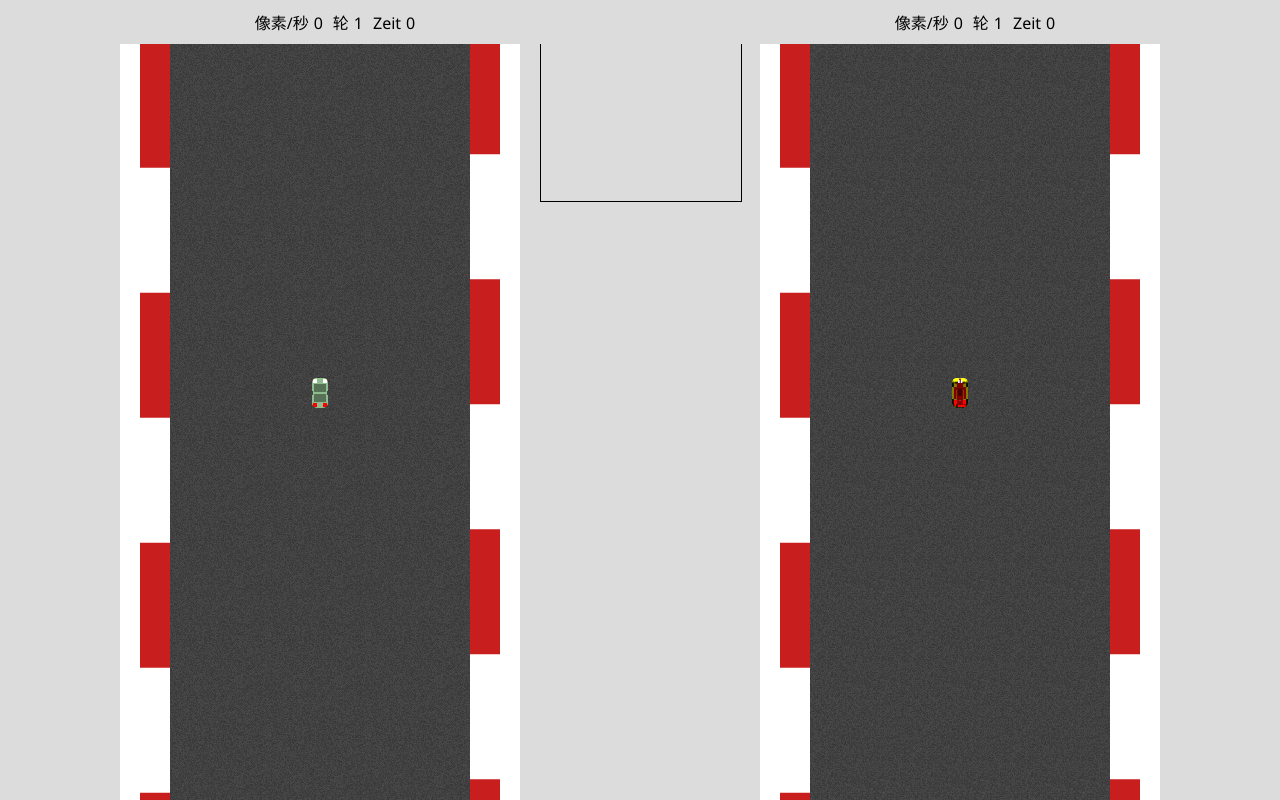
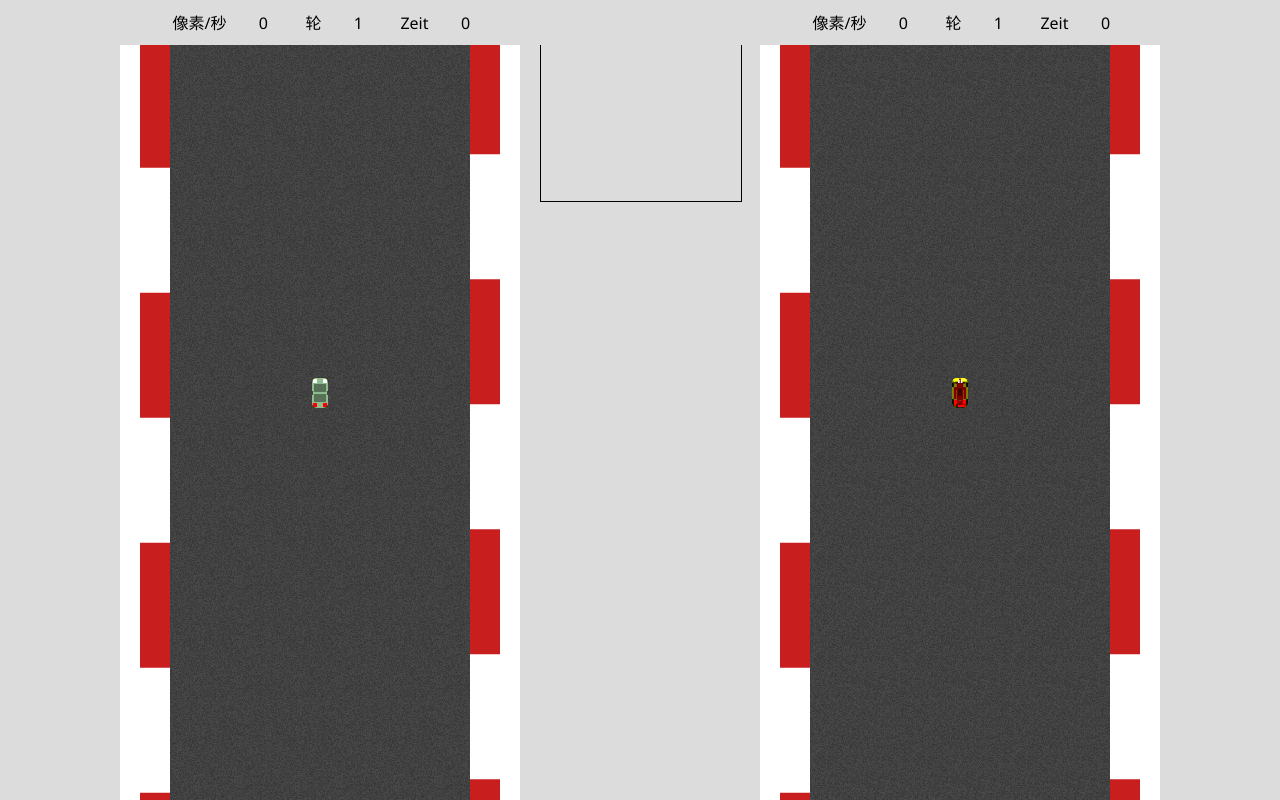
Before and after one commit to lilienthal499/jracer, a website: page index.html in a window 1280 px wide. Drawn offline with Linux system fonts and the light colour scheme.

Commit message:
Extract HeadUpDisplay to separate module with semantic HTML
- Move HeadUpDisplay from view.js to new headupdisplay.js module
- Use proper semantic HTML: <label> with htmlFor + <input readonly>
- Add createCachedValueSetter() for input.value updates (avoids unnecessary DOM writes)
- Pass playerId parameter to generate unique IDs (avoids duplicate IDs in split-screen)
- Apply DRY principle with createField() helper function
- Update CSS to style readonly inputs (transparent background, no border)
- Update application.js imports

```diff
--- a/css/style.css
+++ b/css/style.css
@@ -63,6 +63,15 @@ body {
   padding-left: 10px;
 }
 
+.headupdisplay input {
+  width: 60px;
+  text-align: center;
+  border: none;
+  background-color: transparent;
+  font-family: inherit;
+  font-size: inherit;
+}
+
 .car {
   position: absolute;
   bottom: 0px;
--- a/js/application.js
+++ b/js/application.js
@@ -6,13 +6,8 @@ import { createTrack } from './track.js';
 import { Drawer } from './view/track.js';
 import { MovingCar, StaticCar } from './view/car.js';
 import { TireTracks } from './view/tiretracks.js';
-import {
-  HeadUpDisplay,
-  MovingTrack,
-  Screen,
-  SplitScreen,
-  MiniMap
-} from './view/view.js';
+import { HeadUpDisplay } from './view/headupdisplay.js';
+import { MovingTrack, Screen, SplitScreen, MiniMap } from './view/view.js';
 
 export function startup() {
   'use strict';
@@ -39,11 +34,7 @@ export function initializeGame(config, trackData) {
   const physicsEngine = createPhysicsEngine(model);
   physicsEngine.scheduleUpdates(frameManager);
 
-  const track = createTrack(
-    trackData.sections,
-    trackData.gridSize,
-    trackData.trackWidth
-  );
+  const track = createTrack(trackData.sections, trackData.gridSize, trackData.trackWidth);
   model.track = track.getModel();
 
   const carControllers = [];
@@ -69,10 +60,7 @@ export function initializeGame(config, trackData) {
 // Attach keyboard input to car controllers
 export function attachKeyboardControls(carControllers, config) {
   config.players.forEach((player, index) => {
-    const keyboardController = createKeyboardController(
-      player.controls,
-      carControllers[index]
-    );
+    const keyboardController = createKeyboardController(player.controls, carControllers[index]);
 
     document.addEventListener('keydown', keyboardController.getKeyHandler());
     document.addEventListener('keyup', keyboardController.getKeyHandler());
@@ -95,7 +83,7 @@ function startGameUI(config, trackData) {
     });
     const firstCar = model.cars[playerIndex];
     const firstCarView = StaticCar(players[playerIndex].view, firstCar);
-    const headUpDisplayView = HeadUpDisplay({}, firstCar);
+    const headUpDisplayView = HeadUpDisplay({}, firstCar, playerIndex);
 
     // Create canvas for track and tire marks
     const trackCanvas = document.createElement('canvas');
@@ -103,30 +91,15 @@ function startGameUI(config, trackData) {
     trackCanvas.height = model.track.dimensions.height;
 
     // Draw track on canvas
-    Drawer(
-      trackCanvas.getContext('2d'),
-      model.track,
-      config.track.showGrid
-    );
+    Drawer(trackCanvas.getContext('2d'), model.track, config.track.showGrid);
 
     // Set up tire track rendering on same canvas
     const tireTracksView = TireTracks(trackCanvas, model.cars);
     frameManager.addSubFrameListener(tireTracksView.update);
 
     carViews.push(MovingCar(players[playerIndex].view, firstCar));
-    const trackView = MovingTrack(
-      trackData,
-      firstCar,
-      carViews,
-      trackCanvas
-    );
-    return Screen(
-      players[playerIndex].view,
-      trackView,
-      firstCarView,
-      firstCar,
-      headUpDisplayView
-    );
+    const trackView = MovingTrack(trackData, firstCar, carViews, trackCanvas);
+    return Screen(players[playerIndex].view, trackView, firstCarView, firstCar, headUpDisplayView);
   }
 
   screens.push(createScreenView(config.players, 0));
--- /dev/null
+++ b/js/view/headupdisplay.js
@@ -0,0 +1,48 @@
+import { createCachedValueSetter } from './view.js';
+
+/**
+ * Head-Up Display component showing speed, lap count, and lap times.
+ *
+ * @param {Object} viewConfig - View configuration (unused currently)
+ * @param {Object} carModel - Car model with velocity, round, and roundTimes
+ * @param {number} playerId - Unique player identifier for generating HTML IDs
+ * @returns {Object} Component with getDOMElement() and update() methods
+ */
+export function HeadUpDisplay(viewConfig, carModel, playerId) {
+  const DOMElement = document.createElement('div');
+  DOMElement.className = 'headupdisplay';
+
+  function createField(name, labelText) {
+    const label = document.createElement('label');
+    const inputId = `hud-${playerId}-${name}`;
+    label.htmlFor = inputId;
+    label.appendChild(document.createTextNode(labelText));
+    DOMElement.appendChild(label);
+
+    const input = document.createElement('input');
+    input.id = inputId;
+    input.type = 'text';
+    input.readOnly = true;
+    DOMElement.appendChild(input);
+
+    return createCachedValueSetter(input);
+  }
+
+  const speed = createField('speed', '像素/秒');
+  const round = createField('round', '轮');
+  const lastTime = createField('lasttime', 'Zeit');
+
+  function getDOMElement() {
+    return DOMElement;
+  }
+
+  function update() {
+    speed.set(Math.round(carModel.velocity.forward));
+    round.set(carModel.round);
+    lastTime.set(carModel.roundTimes[carModel.roundTimes.length - 1]);
+  }
+
+  update();
+
+  return { getDOMElement, update };
+}
--- a/js/view/view.js
+++ b/js/view/view.js
@@ -1,7 +1,7 @@
 import { Vector } from '../vector.js';
 import { model } from '../model.js';
 
-'use strict';
+('use strict');
 
 export function createCachedStyleSetter(style, property) {
   let oldValue = null;
@@ -16,17 +16,43 @@ export function createCachedStyleSetter(style, property) {
   return { set };
 }
 
+export function createCachedTextSetter(element) {
+  let oldValue = null;
+
+  function set(value) {
+    if (value !== oldValue) {
+      element.textContent = value;
+      oldValue = value;
+    }
+  }
+
+  return { set };
+}
+
+export function createCachedValueSetter(element) {
+  let oldValue = null;
+
+  function set(value) {
+    if (value !== oldValue) {
+      element.value = value;
+      oldValue = value;
+    }
+  }
+
+  return { set };
+}
+
 export function SplitScreen(viewConfig, screenViews, minimapView) {
   const DOMElement = document.createElement('div');
   DOMElement.className = 'splitScreen';
 
   DOMElement.appendChild(minimapView.getDOMElement());
-  screenViews.forEach((view) => {
+  screenViews.forEach(view => {
     DOMElement.appendChild(view.getDOMElement());
   });
 
   function update(frameProgress) {
-    screenViews.forEach((view) => {
+    screenViews.forEach(view => {
       view.update(frameProgress);
     });
   }
@@ -137,13 +163,13 @@ function createTrack(carViews) {
   DOMElement.className = 'track';
 
   function addCarViews() {
-    carViews.forEach((view) => {
+    carViews.forEach(view => {
       DOMElement.appendChild(view.getDOMElement());
     });
   }
 
   function update() {
-    carViews.forEach((view) => {
+    carViews.forEach(view => {
       view.update();
     });
   }
@@ -179,45 +205,6 @@ export function MovingTrack(viewConfig, carModel, carViews, trackCanvas) {
   return { update, getDOMElement: track.getDOMElement };
 }
 
-export function HeadUpDisplay(viewConfig, carModel) {
-  const DOMElement = document.createElement('div');
-  DOMElement.className = 'headupdisplay';
-
-  let label;
-
-  label = document.createElement('label');
-  label.appendChild(document.createTextNode('像素/秒'));
-  DOMElement.appendChild(label);
-  const speed = document.createElement('span');
-  DOMElement.appendChild(speed);
-
-  label = document.createElement('label');
-  label.appendChild(document.createTextNode('轮'));
-  DOMElement.appendChild(label);
-  const round = document.createElement('span');
-  DOMElement.appendChild(round);
-
-  label = document.createElement('label');
-  label.appendChild(document.createTextNode('Zeit'));
-  DOMElement.appendChild(label);
-  const lastTime = document.createElement('span');
-  DOMElement.appendChild(lastTime);
-
-  function getDOMElement() {
-    return DOMElement;
-  }
-
-  function update() {
-    speed.textContent = Math.round(carModel.velocity.forward);
-    round.textContent = carModel.round;
-    lastTime.textContent = carModel.roundTimes[carModel.roundTimes.length - 1];
-  }
-
-  update();
-
-  return { getDOMElement, update };
-}
-
 export function MiniMap(viewConfig) {
   const DOMElement = document.createElement('div');
   DOMElement.className = 'miniMap';
```
